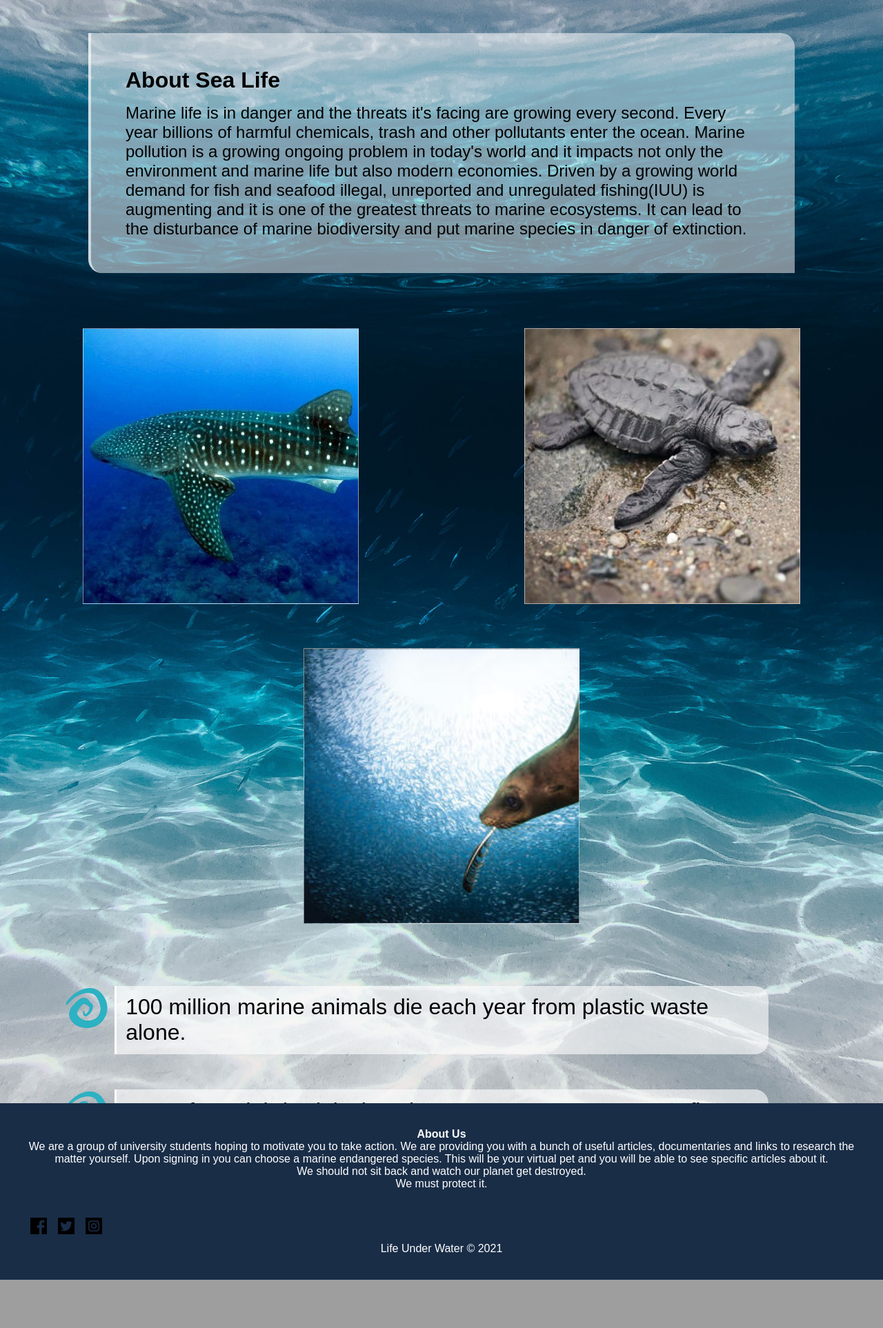
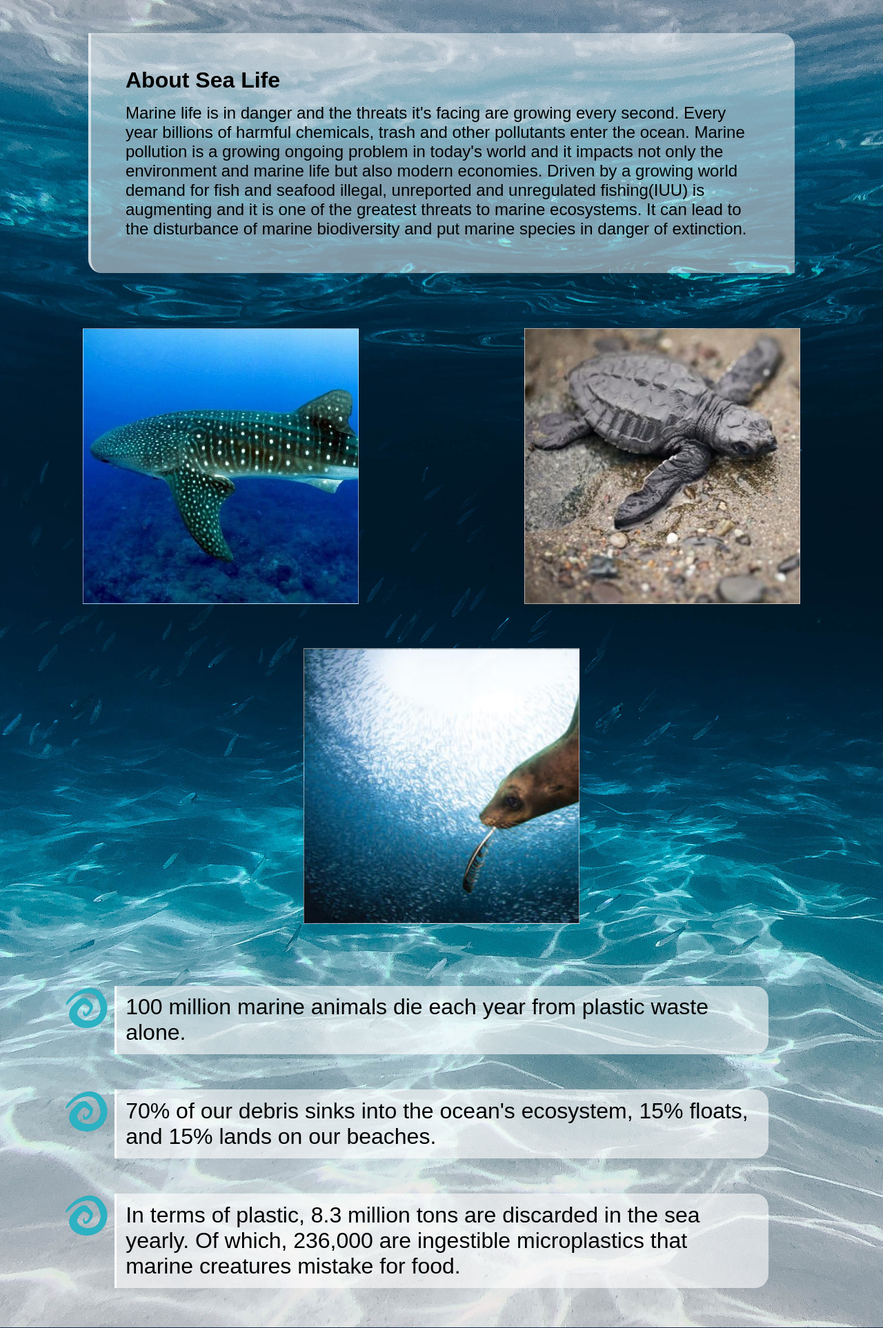
Before and after one commit to melinazik/siren, a PHP site: page /html/home.html in a window 1280 px wide. Shown: the part 854-2780 px from the top of the page at 69% size. Before the commit the page ends 2710 px from the top, so only its background shows below. Run offline with PHP 8.4, Linux system fonts and the light colour scheme.

Commit message:
overflow fixed

```diff
--- a/css/styles.css
+++ b/css/styles.css
@@ -174,7 +174,7 @@ body {
 #aboutSeaLife {
   position: relative;
   width: 100%;
-  height: 200vh;
+  height: auto;
   background-image: url("../imgs/sea-bot.jpg");
   background-size: cover;
   display: flex;
```
